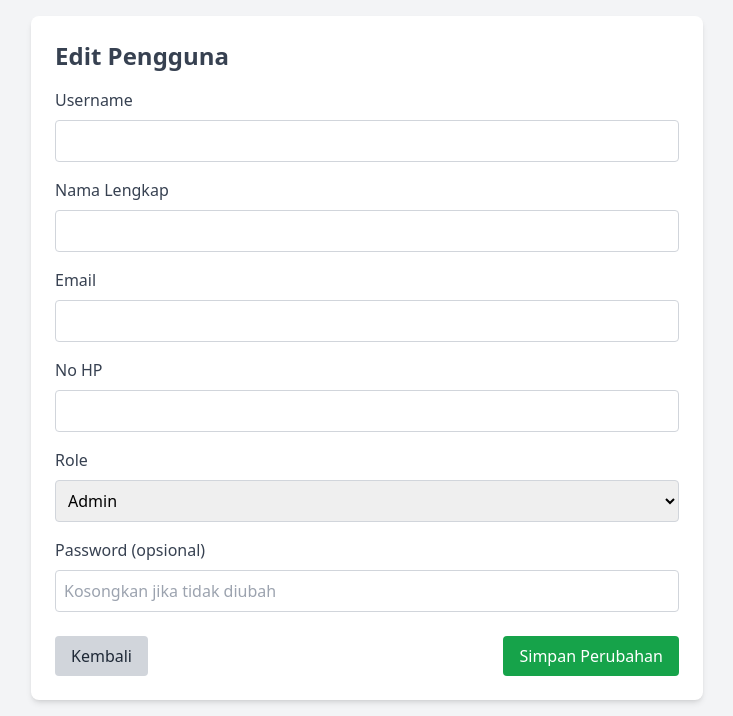
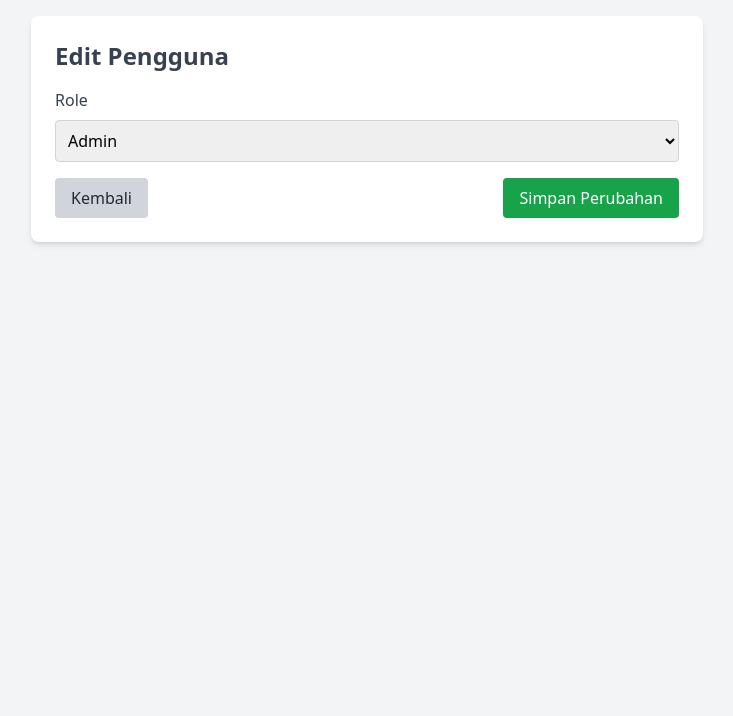
Before and after one commit to ARVLogam/my-flask-app, a Flask app: template templates/editUser.html in a window 1280 px wide. Shown: the part 96-812 px from the top of the page, without its empty margins (273-1006 px from the left). After the commit the page ends 341 px from the top, so only its background shows below. Run offline with Flask 3, Linux system fonts and the light colour scheme; the template is opened without the code that fills it, so the values that code supplies are empty; some libraries are stand-ins or nearby versions.

Commit message:
Update editUser.html

```diff
--- a/templates/editUser.html
+++ b/templates/editUser.html
@@ -17,29 +17,6 @@
       <h2 class="text-2xl font-bold mb-4 text-gray-700">Edit Pengguna</h2>
 
       <form method="POST" action="">
-        <div class="mb-4">
-          <label class="block text-gray-700 font-medium mb-2">Username</label>
-          <input type="text" name="username" value="{{ user[1] }}" required
-                 class="w-full p-2 border border-gray-300 rounded focus:outline-none focus:ring-2 focus:ring-green-500"/>
-        </div>
-
-        <div class="mb-4">
-          <label class="block text-gray-700 font-medium mb-2">Nama Lengkap</label>
-          <input type="text" name="nama" value="{{ user[4] }}" required
-                 class="w-full p-2 border border-gray-300 rounded focus:outline-none focus:ring-2 focus:ring-green-500"/>
-        </div>
-
-        <div class="mb-4">
-          <label class="block text-gray-700 font-medium mb-2">Email</label>
-          <input type="email" name="email" value="{{ user[5] }}" required
-                 class="w-full p-2 border border-gray-300 rounded focus:outline-none focus:ring-2 focus:ring-green-500"/>
-        </div>
-
-        <div class="mb-4">
-          <label class="block text-gray-700 font-medium mb-2">No HP</label>
-          <input type="text" name="nohp" value="{{ user[6] }}" required
-                 class="w-full p-2 border border-gray-300 rounded focus:outline-none focus:ring-2 focus:ring-green-500"/>
-        </div>
 
         <div class="mb-4">
           <label class="block text-gray-700 font-medium mb-2">Role</label>
@@ -48,12 +25,6 @@
             <option value="admin" {% if user[3] == 'admin' %}selected{% endif %}>Admin</option>
             <option value="user" {% if user[3] == 'user' %}selected{% endif %}>User</option>
           </select>
-        </div>
-
-        <div class="mb-6">
-          <label class="block text-gray-700 font-medium mb-2">Password (opsional)</label>
-          <input type="password" name="password" placeholder="Kosongkan jika tidak diubah"
-                 class="w-full p-2 border border-gray-300 rounded focus:outline-none focus:ring-2 focus:ring-green-500"/>
         </div>
 
         <div class="flex justify-between">
```
